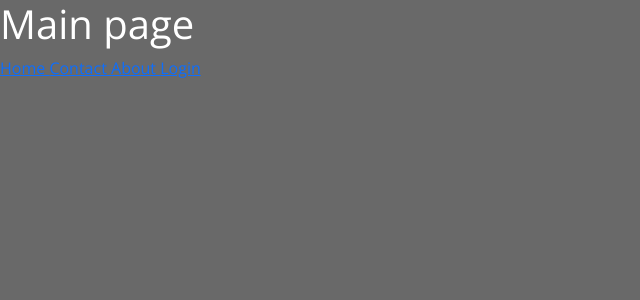
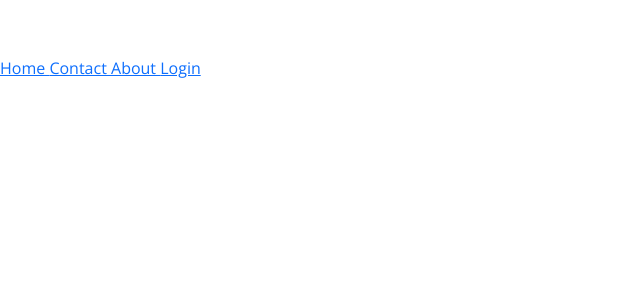
Before and after one commit to ReDesignIT-Dev/DRF_With_React, a React (Create React App) app in the folder frontend/: page / in a window 1280 px wide. Shown: the top 300 px of the page, without its empty margins (0-640 px from the left). Built offline with nearby package versions, Linux system fonts and the light colour scheme.

Commit message:
delete gray bg

```diff
--- a/frontend/src/index.css
+++ b/frontend/src/index.css
@@ -5,7 +5,6 @@ body {
     sans-serif;
   -webkit-font-smoothing: antialiased;
   -moz-osx-font-smoothing: grayscale;
-  background-color: dimgray !important;
 }
 
 code {
```
